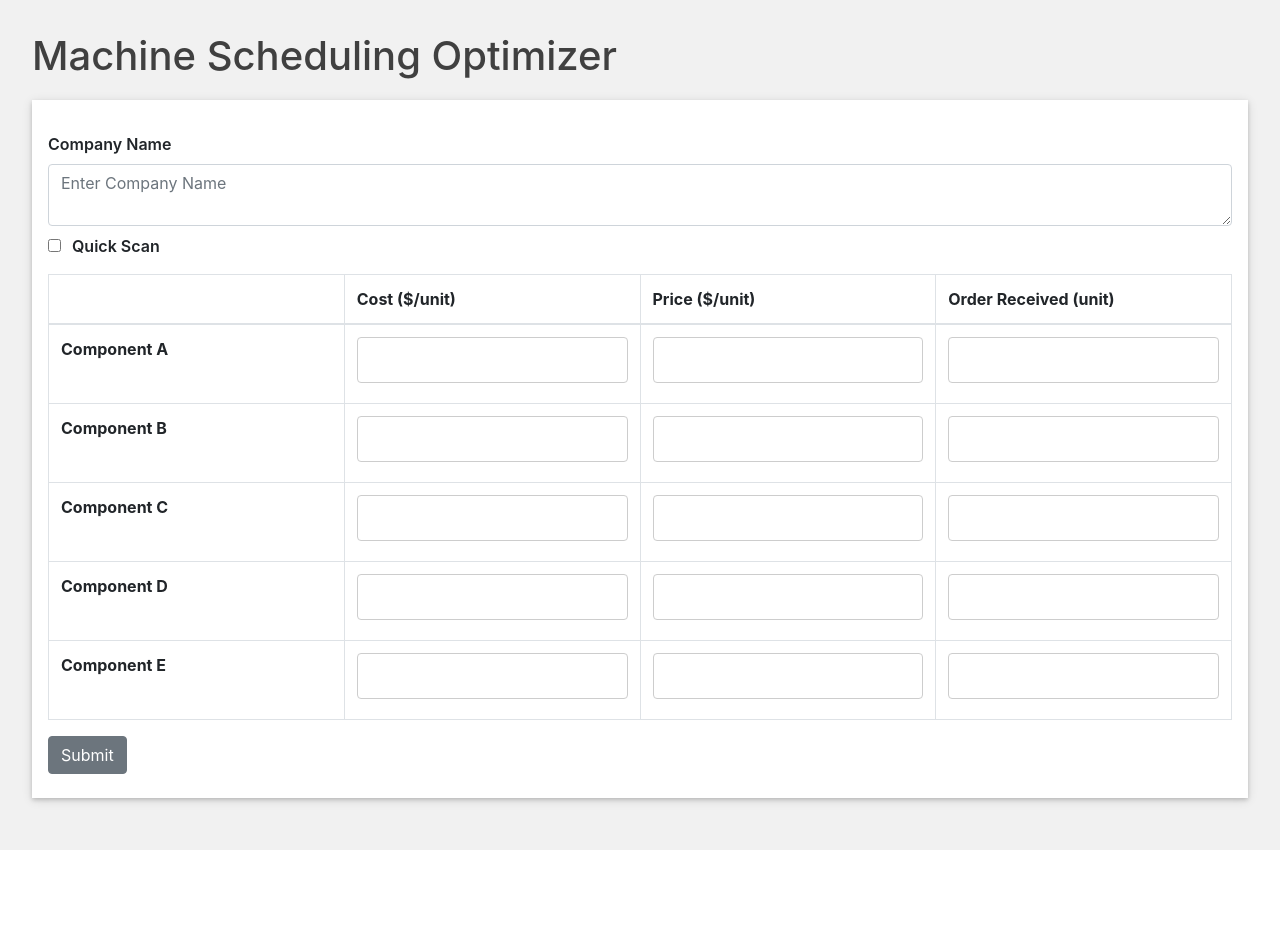
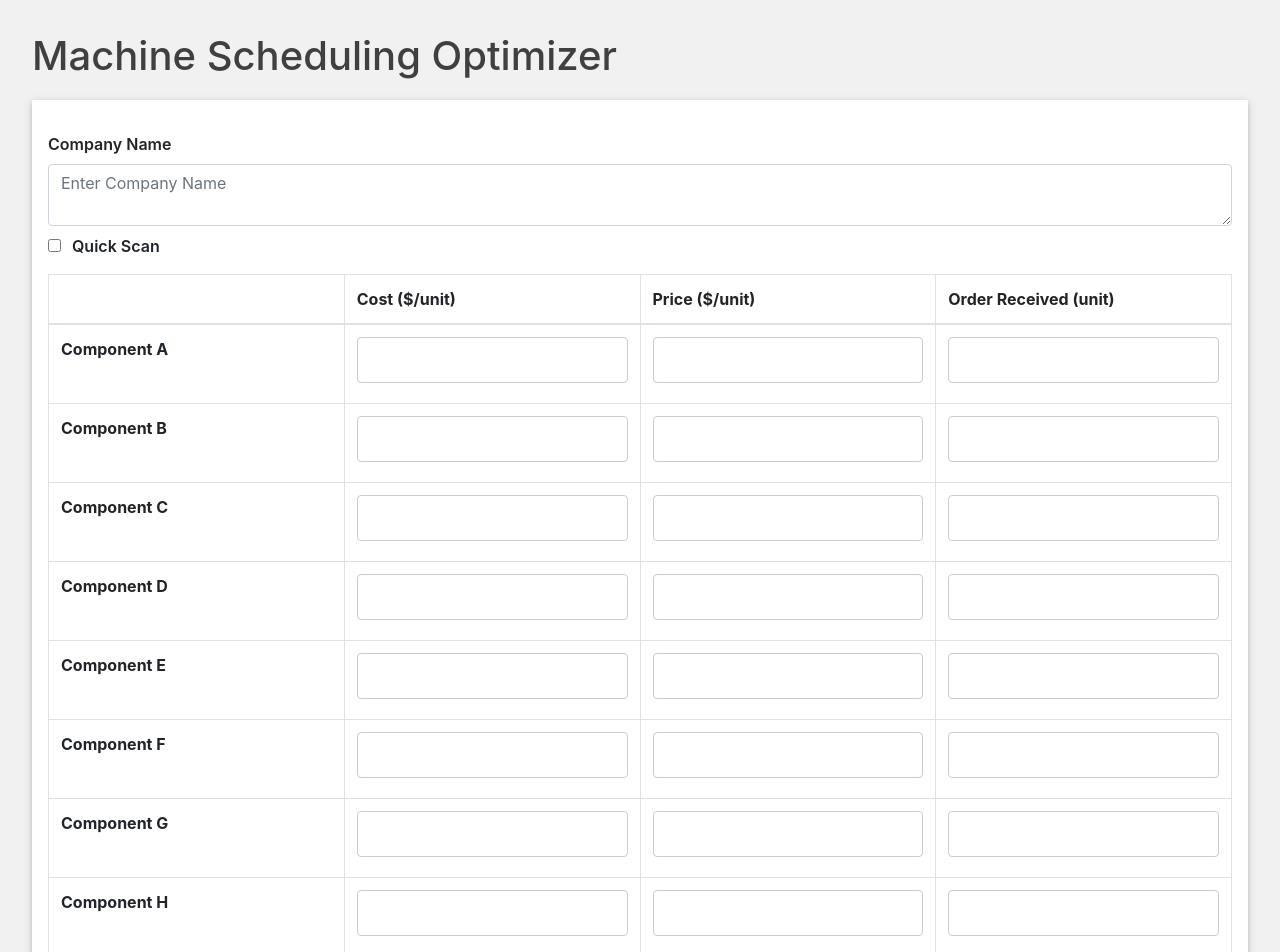
Before and after one commit to SeahJunRu/company-order-form, a React (Create React App) app: page / in a window 1280 px wide. Shown: the top 952 px of the page. Before the commit the page ends 850 px from the top, so only its background shows below. Built offline with nearby package versions, Linux system fonts and the light colour scheme.

Commit message:
jsoninput and table input adjusted to 8 components

```diff
--- a/src/Submission.js
+++ b/src/Submission.js
@@ -28,23 +28,48 @@ class Submission extends React.Component {
 	  const inputData = [{
         "quickScan": json.quickScan,
         "components": [{
-        	"name": "A",
-          "desiredUnit": json.A3
+		  "name": "C1",
+		  "cost": json.A1,
+		  "price": json.A2,
+		  "desiredUnit": json.A3,
         }, {
-        	"name": "B",
+          "name": "C2",
+		  "cost": json.B1,
+		  "price": json.B2,
           "desiredUnit": json.B3
         }, {
-        	"name": "C",
+          "name": "C3",
+		  "cost": json.C1,
+		  "price": json.C2,
           "desiredUnit": json.C3
         }, {
-        	"name": "D",
+          "name": "C4",
+		  "cost": json.D1,
+		  "price": json.D2,
           "desiredUnit": json.D3
         }, {
-        	"name": "E",
+          "name": "C5",
+		  "cost": json.E1,
+		  "price": json.E2,
           "desiredUnit": json.E3
+        }, {
+          "name": "C6",
+		  "cost": json.F1,
+		  "price": json.F2,
+          "desiredUnit": json.F3
+        }, {
+          "name": "C7",
+		  "cost": json.G1,
+		  "price": json.G2,
+          "desiredUnit": json.G3
+        }, {
+          "name": "C8",
+		  "cost": json.H1,
+		  "price": json.H2,
+          "desiredUnit": json.H3
         } ]
       }];
-	  alert(JSON.stringify(json));
+	  alert(JSON.stringify(inputData));
     this.setState({ showResult: true })
 
     axios.post(`https://a625a135-4311-42be-bdaa-2ab1ba840d67.mock.pstmn.io/getSchedule`, { json })
--- a/src/Table.js
+++ b/src/Table.js
@@ -77,6 +77,42 @@ const TableBody = () => {
 		  <input type="text" name="E3" />
 		</td>
 	  </tr>
+	  <tr>
+		<th scope="row">Component F</th>
+		<td>
+		  <input type="text" name="F1" />
+		</td>
+		<td>
+		  <input type="text" name="F2" />
+		</td>
+		<td>
+		  <input type="text" name="F3" />
+		</td>
+	  </tr>
+	  <tr>
+		<th scope="row">Component G</th>
+		<td>
+		  <input type="text" name="G1" />
+		</td>
+		<td>
+		  <input type="text" name="G2" />
+		</td>
+		<td>
+		  <input type="text" name="G3" />
+		</td>
+	  </tr>
+	  <tr>
+		<th scope="row">Component H</th>
+		<td>
+		  <input type="text" name="H1" />
+		</td>
+		<td>
+		  <input type="text" name="H2" />
+		</td>
+		<td>
+		  <input type="text" name="H3" />
+		</td>
+	  </tr>
     </tbody>
   )
 }
```
